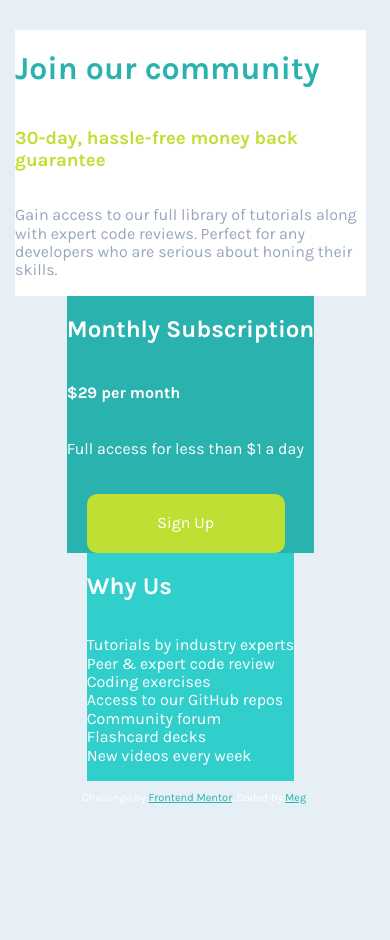
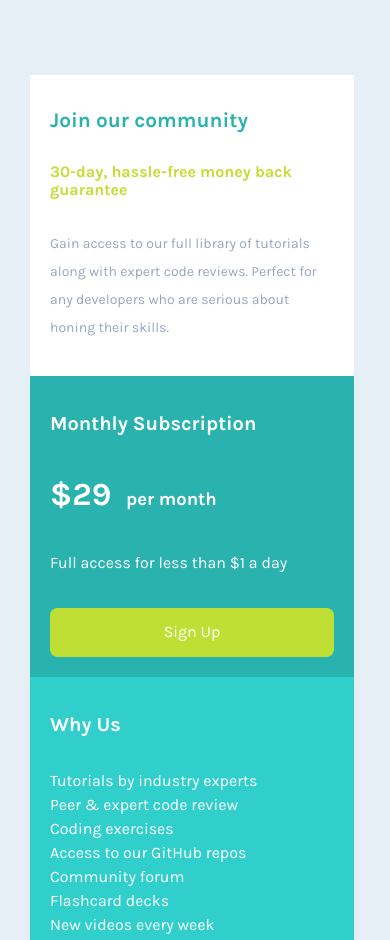
Before and after one commit to mbarnstien/single-price-grid, a plain HTML site: page index.html in a window 390 px wide. Shown: the top 940 px of the page. Before the commit the page ends 844 px from the top, so only its background shows below. Drawn offline with Linux system fonts and the light colour scheme.

Commit message:
Base Mobile Styles

```diff
--- a/css/main.css
+++ b/css/main.css
@@ -9,38 +9,51 @@ body {
     color: #ffffff;
 }
 
- ul{
+.grid-container {
+    display: grid;
+    grid-template-columns: 90%;
+    padding-left: 30px;
+    margin-top: 75px;
+}
+
+ul{
      list-style-type: none;
      padding: 0;
+     line-height: 1.5em;
  }
 
 input[type=button] {
     background-color: #c0df34;
     color: #ffffff;
     border: none;
-    border-radius: 10px;
-    width: 80%;
-    padding: 20px 10px;
+    border-radius: 7.5px;
+    width: 100%;
+    padding: 15px 10px;
     margin-top: 20px;
-    margin-left: 20px;
 }
 
 h1 {
     color: #2ab2af;
+    font-size: 1.3em;
+}
+
+h2 {
+    font-size: 1.25em;
 }
 
 h3 {
     color: #c0df34;
+    font-size: 1em;
+    line-height: 1.15em;
 }
 
-.container {
-    display: flex;
-    justify-content: center;
-    align-items: center;
-    flex-flow: column wrap;
-    width: 90%;
-    padding-top: 30px;
-    padding-left: 15px;
+h4 span {
+    font-size: 1.75em;
+    padding-right: 10px;
+}
+
+h4 {
+    font-size: 1.15em;
 }
 
 .section-1, .section-2, .section-3 {
@@ -48,10 +61,17 @@ h3 {
     justify-content: center;
     align-items: left;
     flex-direction: column;
+    padding: 20px;
 }
 
 .section-1 {
     background-color: #ffffff;
+}
+
+.section-1 p {
+    color: #98a6bd;
+    font-size: 0.875em;
+    line-height: 2em;
 }
 
 .section-2 {
@@ -62,10 +82,6 @@ h3 {
     background-color: #30cfcc;
 }
 
-.section-1 p {
-    color: #98a6bd;
-}
-
 .attribution {
     font-size: 11px;
     text-align: center;
--- a/index.html
+++ b/index.html
@@ -15,7 +15,7 @@
 
 </head>
 <body>
-  <div class="container">
+  <div class="grid-container">
     <div class="section-1 grid-item">
       <h1>Join our community</h1>
 
```
